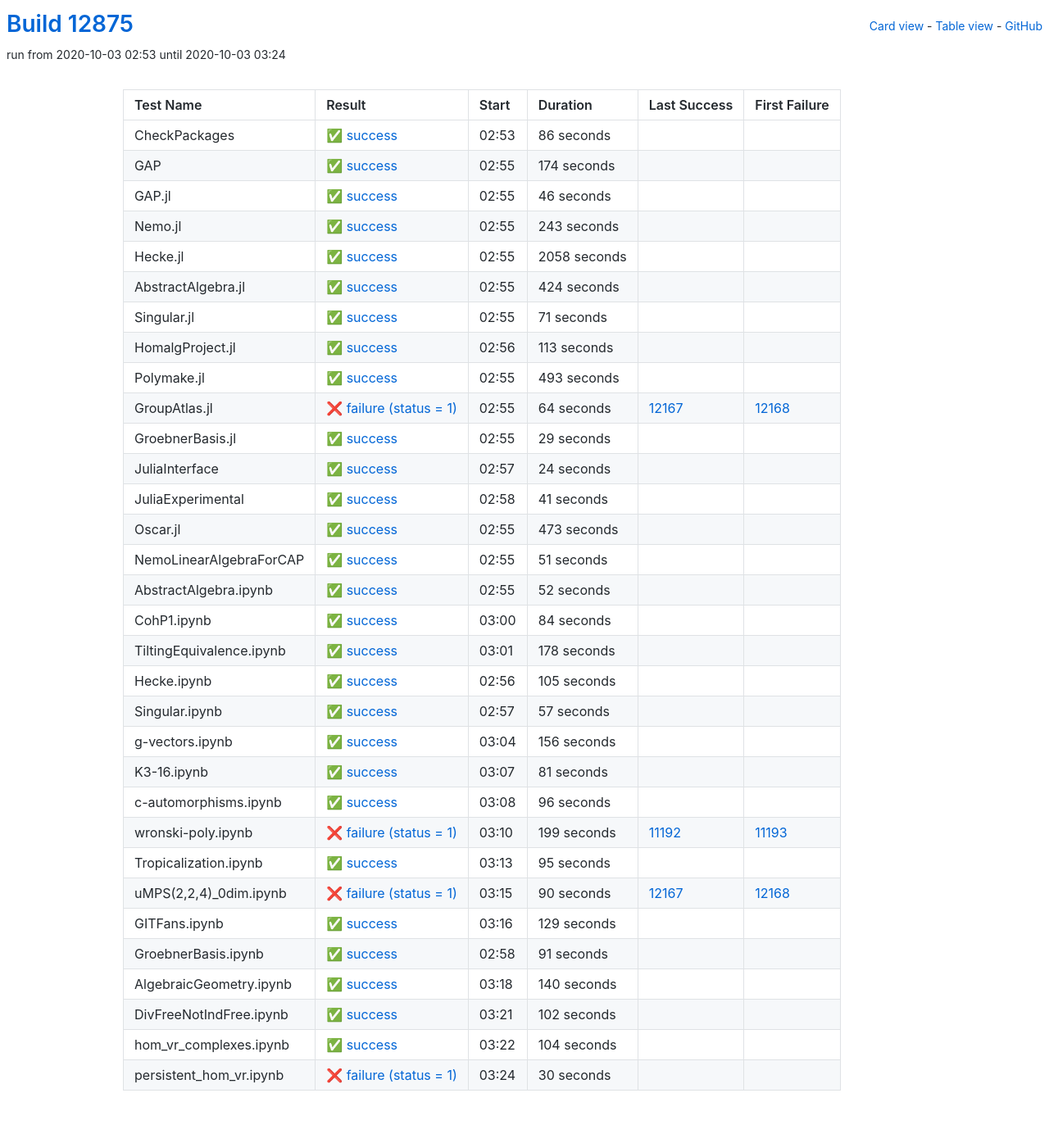
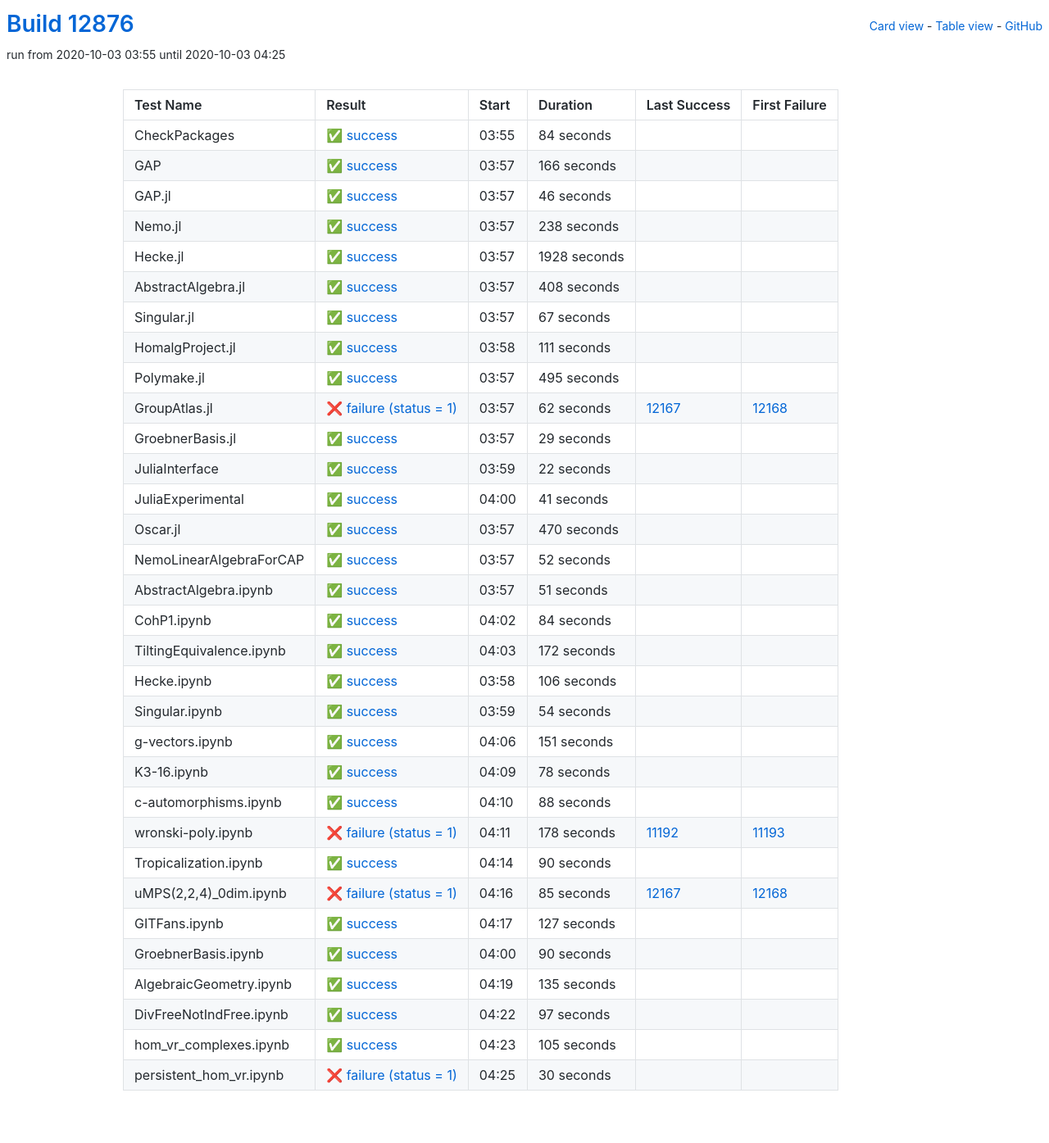
Before and after one commit to oscar-system/oscar-ci-status, a Jekyll site: the page built from table.html, in a window 1280 px wide. Shown: the whole page at 82% size. Built offline with Jekyll 4.4.1, drawn with Linux system fonts in a browser that asks for light colours.

Commit message:
Build #12876

```diff
--- a/_data/ci.yml
+++ b/_data/ci.yml
@@ -1,6 +1,6 @@
 ---
-build: 12875
-build_url: https://oscarci.mathematik.uni-kl.de/job/oscar/12875/
+build: 12876
+build_url: https://oscarci.mathematik.uni-kl.de/job/oscar/12876/
 job: oscar
 organization: oscar-system
 repo: oscar-ci-status
@@ -8,32 +8,32 @@
 tests:
 - name: CheckPackages
   id: checkpackages
-  log: https://oscarci.mathematik.uni-kl.de/job/oscar/12875/artifact/logs/build-12875/CheckPackages.log
-  start: 2020-10-03 02:53
+  log: https://oscarci.mathematik.uni-kl.de/job/oscar/12876/artifact/logs/build-12876/CheckPackages.log
+  start: 2020-10-03 03:55
   success: true
   exitcode: 0
   status: success
-  duration: 86
+  duration: 84
   last_success: false
   last_success_url:
   first_failure: false
   first_failure_url:
 - name: GAP
   id: gap
-  log: https://oscarci.mathematik.uni-kl.de/job/oscar/12875/artifact/logs/build-12875/GAP.log
-  start: 2020-10-03 02:55
+  log: https://oscarci.mathematik.uni-kl.de/job/oscar/12876/artifact/logs/build-12876/GAP.log
+  start: 2020-10-03 03:57
   success: true
   exitcode: 0
   status: success
-  duration: 174
+  duration: 166
   last_success: false
   last_success_url:
   first_failure: false
   first_failure_url:
 - name: GAP.jl
   id: gap-jl
-  log: https://oscarci.mathematik.uni-kl.de/job/oscar/12875/artifact/logs/build-12875/GAP.jl.log
-  start: 2020-10-03 02:55
+  log: https://oscarci.mathematik.uni-kl.de/job/oscar/12876/artifact/logs/build-12876/GAP.jl.log
+  start: 2020-10-03 03:57
   success: true
   exitcode: 0
   status: success
@@ -44,92 +44,92 @@
   first_failure_url:
 - name: Nemo.jl
   id: nemo-jl
-  log: https://oscarci.mathematik.uni-kl.de/job/oscar/12875/artifact/logs/build-12875/Nemo.jl.log
-  start: 2020-10-03 02:55
+  log: https://oscarci.mathematik.uni-kl.de/job/oscar/12876/artifact/logs/build-12876/Nemo.jl.log
+  start: 2020-10-03 03:57
   success: true
   exitcode: 0
   status: success
-  duration: 243
+  duration: 238
   last_success: false
   last_success_url:
   first_failure: false
   first_failure_url:
 - name: Hecke.jl
   id: hecke-jl
-  log: https://oscarci.mathematik.uni-kl.de/job/oscar/12875/artifact/logs/build-12875/Hecke.jl.log
-  start: 2020-10-03 02:55
+  log: https://oscarci.mathematik.uni-kl.de/job/oscar/12876/artifact/logs/build-12876/Hecke.jl.log
+  start: 2020-10-03 03:57
   success: true
   exitcode: 0
   status: success
-  duration: 2058
+  duration: 1928
   last_success: false
   last_success_url:
   first_failure: false
   first_failure_url:
 - name: AbstractAlgebra.jl
   id: abstractalgebra-jl
-  log: https://oscarci.mathematik.uni-kl.de/job/oscar/12875/artifact/logs/build-12875/AbstractAlgebra.jl.log
-  start: 2020-10-03 02:55
+  log: https://oscarci.mathematik.uni-kl.de/job/oscar/12876/artifact/logs/build-12876/AbstractAlgebra.jl.log
+  start: 2020-10-03 03:57
   success: true
   exitcode: 0
   status: success
-  duration: 424
+  duration: 408
   last_success: false
   last_success_url:
   first_failure: false
   first_failure_url:
 - name: Singular.jl
   id: singular-jl
-  log: https://oscarci.mathematik.uni-kl.de/job/oscar/12875/artifact/logs/build-12875/Singular.jl.log
-  start: 2020-10-03 02:55
+  log: https://oscarci.mathematik.uni-kl.de/job/oscar/12876/artifact/logs/build-12876/Singular.jl.log
+  start: 2020-10-03 03:57
   success: true
   exitcode: 0
   status: success
-  duration: 71
+  duration: 67
   last_success: false
   last_success_url:
   first_failure: false
   first_failure_url:
 - name: HomalgProject.jl
   id: homalgproject-jl
-  log: https://oscarci.mathematik.uni-kl.de/job/oscar/12875/artifact/logs/build-12875/HomalgProject.jl.log
-  start: 2020-10-03 02:56
+  log: https://oscarci.mathematik.uni-kl.de/job/oscar/12876/artifact/logs/build-12876/HomalgProject.jl.log
+  start: 2020-10-03 03:58
   success: true
   exitcode: 0
   status: success
-  duration: 113
+  duration: 111
   last_success: false
   last_success_url:
   first_failure: false
   first_failure_url:
 - name: Polymake.jl
   id: polymake-jl
-  log: https://oscarci.mathematik.uni-kl.de/job/oscar/12875/artifact/logs/build-12875/Polymake.jl.log
-  start: 2020-10-03 02:55
+  log: https://oscarci.mathematik.uni-kl.de/job/oscar/12876/artifact/logs/build-12876/Polymake.jl.log
+  start: 2020-10-03 03:57
   success: true
   exitcode: 0
   status: success
-  duration: 493
+  duration: 495
   last_success: false
   last_success_url:
   first_failure: false
   first_failure_url:
 - name: GroupAtlas.jl
   id: groupatlas-jl
-  log: https://oscarci.mathematik.uni-kl.de/job/oscar/12875/artifact/logs/build-12875/GroupAtlas.jl.log
-  start: 2020-10-03 02:55
+  log: https://oscarci.mathematik.uni-kl.de/job/oscar/12876/artifact/logs/build-12876/GroupAtlas.jl.log
+  start: 2020-10-03 03:57
   success: false
   exitcode: 1
   status: failure
-  duration: 64
+  duration: 62
   last_success: 12167
   last_success_url: https://oscarci.mathematik.uni-kl.de/job/oscar/12167/
   first_failure: 12168
   first_failure_url: https://oscarci.mathematik.uni-kl.de/job/oscar/12168/
 - name: GroebnerBasis.jl
   id: groebnerbasis-jl
-  log: https://oscarci.mathematik.uni-kl.de/job/oscar/12875/artifact/logs/build-12875/GroebnerBasis.jl.log
-  start: 2020-10-03 02:55
+  log: https://oscarci.mathematik.uni-kl.de/job/oscar/12876/artifact/logs/build-12876/GroebnerBasis.jl.log
+  start: 2020-10-03 03:57
   success: true
   exitcode: 0
   status: success
@@ -140,20 +140,20 @@
   first_failure_url:
 - name: JuliaInterface
   id: juliainterface
-  log: https://oscarci.mathematik.uni-kl.de/job/oscar/12875/artifact/logs/build-12875/JuliaInterface.log
-  start: 2020-10-03 02:57
+  log: https://oscarci.mathematik.uni-kl.de/job/oscar/12876/artifact/logs/build-12876/JuliaInterface.log
+  start: 2020-10-03 03:59
   success: true
   exitcode: 0
   status: success
-  duration: 24
+  duration: 22
   last_success: false
   last_success_url:
   first_failure: false
   first_failure_url:
 - name: JuliaExperimental
   id: juliaexperimental
-  log: https://oscarci.mathematik.uni-kl.de/job/oscar/12875/artifact/logs/build-12875/JuliaExperimental.log
-  start: 2020-10-03 02:58
+  log: https://oscarci.mathematik.uni-kl.de/job/oscar/12876/artifact/logs/build-12876/JuliaExperimental.log
+  start: 2020-10-03 04:00
   success: true
   exitcode: 0
   status: success
@@ -164,20 +164,32 @@
   first_failure_url:
 - name: Oscar.jl
   id: oscar-jl
-  log: https://oscarci.mathematik.uni-kl.de/job/oscar/12875/artifact/logs/build-12875/Oscar.jl.log
-  start: 2020-10-03 02:55
+  log: https://oscarci.mathematik.uni-kl.de/job/oscar/12876/artifact/logs/build-12876/Oscar.jl.log
+  start: 2020-10-03 03:57
   success: true
   exitcode: 0
   status: success
-  duration: 473
+  duration: 470
   last_success: false
   last_success_url:
   first_failure: false
   first_failure_url:
 - name: NemoLinearAlgebraForCAP
   id: nemolinearalgebraforcap
-  log: https://oscarci.mathematik.uni-kl.de/job/oscar/12875/artifact/logs/build-12875/NemoLinearAlgebraForCAP.log
-  start: 2020-10-03 02:55
+  log: https://oscarci.mathematik.uni-kl.de/job/oscar/12876/artifact/logs/build-12876/NemoLinearAlgebraForCAP.log
+  start: 2020-10-03 03:57
+  success: true
+  exitcode: 0
+  status: success
+  duration: 52
+  last_success: false
+  last_success_url:
+  first_failure: false
+  first_failure_url:
+- name: AbstractAlgebra.ipynb
+  id: abstractalgebra-ipynb
+  log: https://oscarci.mathematik.uni-kl.de/job/oscar/12876/artifact/logs/build-12876/AbstractAlgebra.ipynb.log
+  start: 2020-10-03 03:57
   success: true
   exitcode: 0
   status: success
@@ -186,22 +198,10 @@
   last_success_url:
   first_failure: false
   first_failure_url:
-- name: AbstractAlgebra.ipynb
-  id: abstractalgebra-ipynb
-  log: https://oscarci.mathematik.uni-kl.de/job/oscar/12875/artifact/logs/build-12875/AbstractAlgebra.ipynb.log
-  start: 2020-10-03 02:55
-  success: true
-  exitcode: 0
-  status: success
-  duration: 52
-  last_success: false
-  last_success_url:
-  first_failure: false
-  first_failure_url:
 - name: CohP1.ipynb
   id: cohp1-ipynb
-  log: https://oscarci.mathematik.uni-kl.de/job/oscar/12875/artifact/logs/build-12875/CohP1.ipynb.log
-  start: 2020-10-03 03:00
+  log: https://oscarci.mathematik.uni-kl.de/job/oscar/12876/artifact/logs/build-12876/CohP1.ipynb.log
+  start: 2020-10-03 04:02
   success: true
   exitcode: 0
   status: success
@@ -212,20 +212,164 @@
   first_failure_url:
 - name: TiltingEquivalence.ipynb
   id: tiltingequivalence-ipynb
-  log: https://oscarci.mathematik.uni-kl.de/job/oscar/12875/artifact/logs/build-12875/TiltingEquivalence.ipynb.log
-  start: 2020-10-03 03:01
+  log: https://oscarci.mathematik.uni-kl.de/job/oscar/12876/artifact/logs/build-12876/TiltingEquivalence.ipynb.log
+  start: 2020-10-03 04:03
   success: true
   exitcode: 0
   status: success
-  duration: 178
+  duration: 172
   last_success: false
   last_success_url:
   first_failure: false
   first_failure_url:
 - name: Hecke.ipynb
   id: hecke-ipynb
-  log: https://oscarci.mathematik.uni-kl.de/job/oscar/12875/artifact/logs/build-12875/Hecke.ipynb.log
-  start: 2020-10-03 02:56
+  log: https://oscarci.mathematik.uni-kl.de/job/oscar/12876/artifact/logs/build-12876/Hecke.ipynb.log
+  start: 2020-10-03 03:58
+  success: true
+  exitcode: 0
+  status: success
+  duration: 106
+  last_success: false
+  last_success_url:
+  first_failure: false
+  first_failure_url:
+- name: Singular.ipynb
+  id: singular-ipynb
+  log: https://oscarci.mathematik.uni-kl.de/job/oscar/12876/artifact/logs/build-12876/Singular.ipynb.log
+  start: 2020-10-03 03:59
+  success: true
+  exitcode: 0
+  status: success
+  duration: 54
+  last_success: false
+  last_success_url:
+  first_failure: false
+  first_failure_url:
+- name: g-vectors.ipynb
+  id: g-vectors-ipynb
+  log: https://oscarci.mathematik.uni-kl.de/job/oscar/12876/artifact/logs/build-12876/g-vectors.ipynb.log
+  start: 2020-10-03 04:06
+  success: true
+  exitcode: 0
+  status: success
+  duration: 151
+  last_success: false
+  last_success_url:
+  first_failure: false
+  first_failure_url:
+- name: K3-16.ipynb
+  id: k3-16-ipynb
+  log: https://oscarci.mathematik.uni-kl.de/job/oscar/12876/artifact/logs/build-12876/K3-16.ipynb.log
+  start: 2020-10-03 04:09
+  success: true
+  exitcode: 0
+  status: success
+  duration: 78
+  last_success: false
+  last_success_url:
+  first_failure: false
+  first_failure_url:
+- name: c-automorphisms.ipynb
+  id: c-automorphisms-ipynb
+  log: https://oscarci.mathematik.uni-kl.de/job/oscar/12876/artifact/logs/build-12876/c-automorphisms.ipynb.log
+  start: 2020-10-03 04:10
+  success: true
+  exitcode: 0
+  status: success
+  duration: 88
+  last_success: false
+  last_success_url:
+  first_failure: false
+  first_failure_url:
+- name: wronski-poly.ipynb
+  id: wronski-poly-ipynb
+  log: https://oscarci.mathematik.uni-kl.de/job/oscar/12876/artifact/logs/build-12876/wronski-poly.ipynb.log
+  start: 2020-10-03 04:11
+  success: false
+  exitcode: 1
+  status: failure
+  duration: 178
+  last_success: 11192
+  last_success_url: https://oscarci.mathematik.uni-kl.de/job/oscar/11192/
+  first_failure: 11193
+  first_failure_url: https://oscarci.mathematik.uni-kl.de/job/oscar/11193/
+- name: Tropicalization.ipynb
+  id: tropicalization-ipynb
+  log: https://oscarci.mathematik.uni-kl.de/job/oscar/12876/artifact/logs/build-12876/Tropicalization.ipynb.log
+  start: 2020-10-03 04:14
+  success: true
+  exitcode: 0
+  status: success
+  duration: 90
+  last_success: false
+  last_success_url:
+  first_failure: false
+  first_failure_url:
+- name: uMPS(2,2,4)_0dim.ipynb
+  id: umps-2-2-4-0dim-ipynb
+  log: https://oscarci.mathematik.uni-kl.de/job/oscar/12876/artifact/logs/build-12876/uMPS-2-2-4-_0dim.ipynb.log
+  start: 2020-10-03 04:16
+  success: false
+  exitcode: 1
+  status: failure
+  duration: 85
+  last_success: 12167
+  last_success_url: https://oscarci.mathematik.uni-kl.de/job/oscar/12167/
+  first_failure: 12168
+  first_failure_url: https://oscarci.mathematik.uni-kl.de/job/oscar/12168/
+- name: GITFans.ipynb
+  id: gitfans-ipynb
+  log: https://oscarci.mathematik.uni-kl.de/job/oscar/12876/artifact/logs/build-12876/GITFans.ipynb.log
+  start: 2020-10-03 04:17
+  success: true
+  exitcode: 0
+  status: success
+  duration: 127
+  last_success: false
+  last_success_url:
+  first_failure: false
+  first_failure_url:
+- name: GroebnerBasis.ipynb
+  id: groebnerbasis-ipynb
+  log: https://oscarci.mathematik.uni-kl.de/job/oscar/12876/artifact/logs/build-12876/GroebnerBasis.ipynb.log
+  start: 2020-10-03 04:00
+  success: true
+  exitcode: 0
+  status: success
+  duration: 90
+  last_success: false
+  last_success_url:
+  first_failure: false
+  first_failure_url:
+- name: AlgebraicGeometry.ipynb
+  id: algebraicgeometry-ipynb
+  log: https://oscarci.mathematik.uni-kl.de/job/oscar/12876/artifact/logs/build-12876/AlgebraicGeometry.ipynb.log
+  start: 2020-10-03 04:19
+  success: true
+  exitcode: 0
+  status: success
+  duration: 135
+  last_success: false
+  last_success_url:
+  first_failure: false
+  first_failure_url:
+- name: DivFreeNotIndFree.ipynb
+  id: divfreenotindfree-ipynb
+  log: https://oscarci.mathematik.uni-kl.de/job/oscar/12876/artifact/logs/build-12876/DivFreeNotIndFree.ipynb.log
+  start: 2020-10-03 04:22
+  success: true
+  exitcode: 0
+  status: success
+  duration: 97
+  last_success: false
+  last_success_url:
+  first_failure: false
+  first_failure_url:
+- name: hom_vr_complexes.ipynb
+  id: hom-vr-complexes-ipynb
+  log: https://oscarci.mathematik.uni-kl.de/job/oscar/12876/artifact/logs/build-12876/hom_vr_complexes.ipynb.log
+  start: 2020-10-03 04:23
   success: true
   exitcode: 0
   status: success
@@ -234,154 +378,10 @@
   last_success_url:
   first_failure: false
   first_failure_url:
-- name: Singular.ipynb
-  id: singular-ipynb
-  log: https://oscarci.mathematik.uni-kl.de/job/oscar/12875/artifact/logs/build-12875/Singular.ipynb.log
-  start: 2020-10-03 02:57
-  success: true
-  exitcode: 0
-  status: success
-  duration: 57
-  last_success: false
-  last_success_url:
-  first_failure: false
-  first_failure_url:
-- name: g-vectors.ipynb
-  id: g-vectors-ipynb
-  log: https://oscarci.mathematik.uni-kl.de/job/oscar/12875/artifact/logs/build-12875/g-vectors.ipynb.log
-  start: 2020-10-03 03:04
-  success: true
-  exitcode: 0
-  status: success
-  duration: 156
-  last_success: false
-  last_success_url:
-  first_failure: false
-  first_failure_url:
-- name: K3-16.ipynb
-  id: k3-16-ipynb
-  log: https://oscarci.mathematik.uni-kl.de/job/oscar/12875/artifact/logs/build-12875/K3-16.ipynb.log
-  start: 2020-10-03 03:07
-  success: true
-  exitcode: 0
-  status: success
-  duration: 81
-  last_success: false
-  last_success_url:
-  first_failure: false
-  first_failure_url:
-- name: c-automorphisms.ipynb
-  id: c-automorphisms-ipynb
-  log: https://oscarci.mathematik.uni-kl.de/job/oscar/12875/artifact/logs/build-12875/c-automorphisms.ipynb.log
-  start: 2020-10-03 03:08
-  success: true
-  exitcode: 0
-  status: success
-  duration: 96
-  last_success: false
-  last_success_url:
-  first_failure: false
-  first_failure_url:
-- name: wronski-poly.ipynb
-  id: wronski-poly-ipynb
-  log: https://oscarci.mathematik.uni-kl.de/job/oscar/12875/artifact/logs/build-12875/wronski-poly.ipynb.log
-  start: 2020-10-03 03:10
-  success: false
-  exitcode: 1
-  status: failure
-  duration: 199
-  last_success: 11192
-  last_success_url: https://oscarci.mathematik.uni-kl.de/job/oscar/11192/
-  first_failure: 11193
-  first_failure_url: https://oscarci.mathematik.uni-kl.de/job/oscar/11193/
-- name: Tropicalization.ipynb
-  id: tropicalization-ipynb
-  log: https://oscarci.mathematik.uni-kl.de/job/oscar/12875/artifact/logs/build-12875/Tropicalization.ipynb.log
-  start: 2020-10-03 03:13
-  success: true
-  exitcode: 0
-  status: success
-  duration: 95
-  last_success: false
-  last_success_url:
-  first_failure: false
-  first_failure_url:
-- name: uMPS(2,2,4)_0dim.ipynb
-  id: umps-2-2-4-0dim-ipynb
-  log: https://oscarci.mathematik.uni-kl.de/job/oscar/12875/artifact/logs/build-12875/uMPS-2-2-4-_0dim.ipynb.log
-  start: 2020-10-03 03:15
-  success: false
-  exitcode: 1
-  status: failure
-  duration: 90
-  last_success: 12167
-  last_success_url: https://oscarci.mathematik.uni-kl.de/job/oscar/12167/
-  first_failure: 12168
-  first_failure_url: https://oscarci.mathematik.uni-kl.de/job/oscar/12168/
-- name: GITFans.ipynb
-  id: gitfans-ipynb
-  log: https://oscarci.mathematik.uni-kl.de/job/oscar/12875/artifact/logs/build-12875/GITFans.ipynb.log
-  start: 2020-10-03 03:16
-  success: true
-  exitcode: 0
-  status: success
-  duration: 129
-  last_success: false
-  last_success_url:
-  first_failure: false
-  first_failure_url:
-- name: GroebnerBasis.ipynb
-  id: groebnerbasis-ipynb
-  log: https://oscarci.mathematik.uni-kl.de/job/oscar/12875/artifact/logs/build-12875/GroebnerBasis.ipynb.log
-  start: 2020-10-03 02:58
-  success: true
-  exitcode: 0
-  status: success
-  duration: 91
-  last_success: false
-  last_success_url:
-  first_failure: false
-  first_failure_url:
-- name: AlgebraicGeometry.ipynb
-  id: algebraicgeometry-ipynb
-  log: https://oscarci.mathematik.uni-kl.de/job/oscar/12875/artifact/logs/build-12875/AlgebraicGeometry.ipynb.log
-  start: 2020-10-03 03:18
-  success: true
-  exitcode: 0
-  status: success
-  duration: 140
-  last_success: false
-  last_success_url:
-  first_failure: false
-  first_failure_url:
-- name: DivFreeNotIndFree.ipynb
-  id: divfreenotindfree-ipynb
-  log: https://oscarci.mathematik.uni-kl.de/job/oscar/12875/artifact/logs/build-12875/DivFreeNotIndFree.ipynb.log
-  start: 2020-10-03 03:21
-  success: true
-  exitcode: 0
-  status: success
-  duration: 102
-  last_success: false
-  last_success_url:
-  first_failure: false
-  first_failure_url:
-- name: hom_vr_complexes.ipynb
-  id: hom-vr-complexes-ipynb
-  log: https://oscarci.mathematik.uni-kl.de/job/oscar/12875/artifact/logs/build-12875/hom_vr_complexes.ipynb.log
-  start: 2020-10-03 03:22
-  success: true
-  exitcode: 0
-  status: success
-  duration: 104
-  last_success: false
-  last_success_url:
-  first_failure: false
-  first_failure_url:
 - name: persistent_hom_vr.ipynb
   id: persistent-hom-vr-ipynb
-  log: https://oscarci.mathematik.uni-kl.de/job/oscar/12875/artifact/logs/build-12875/persistent_hom_vr.ipynb.log
-  start: 2020-10-03 03:24
+  log: https://oscarci.mathematik.uni-kl.de/job/oscar/12876/artifact/logs/build-12876/persistent_hom_vr.ipynb.log
+  start: 2020-10-03 04:25
   success: false
   exitcode: 1
   status: failure
```
Also changed, not shown: README.md.
